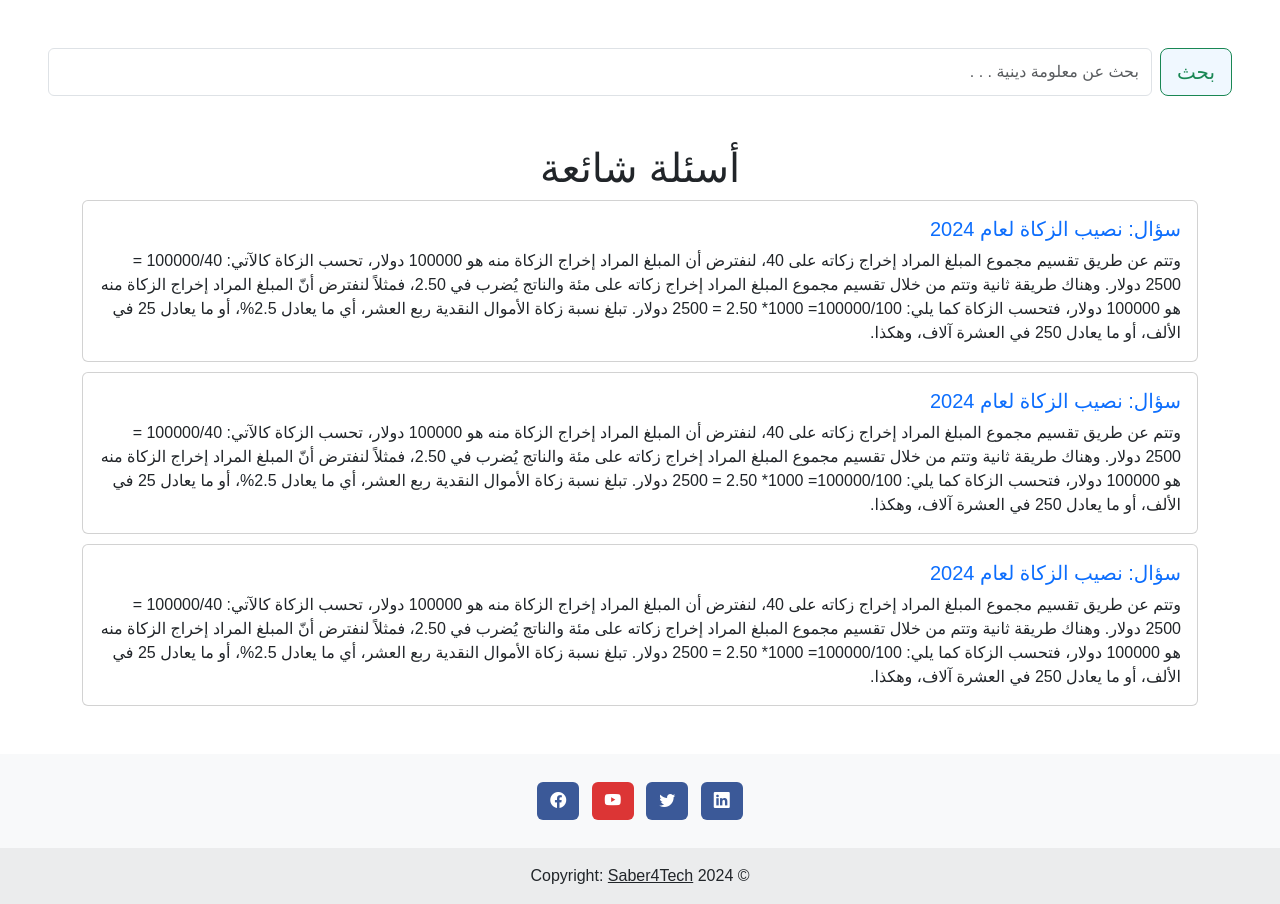
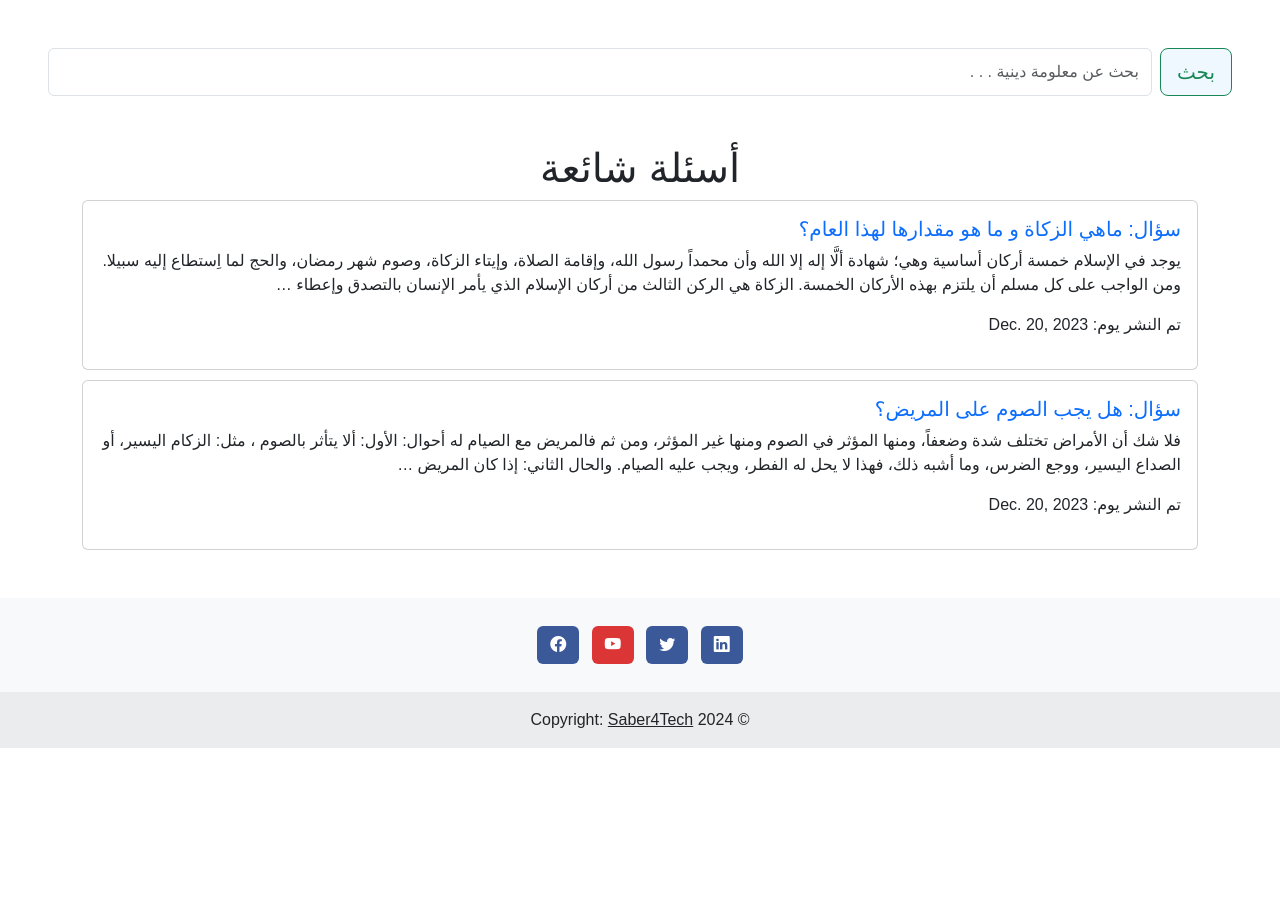
Before and after one commit to SaberHardy/abouObaidaMosque, a Django app: page /questions_blog/ in a window 1280 px wide. Shown: the part 96-1000 px from the top of the page. After the commit the page ends 844 px from the top, so only its background shows below. Run offline with Django 5.2, Linux system fonts and the light colour scheme; data comes from the database, SQL or seed files in the repository; both versions use the stored data as it was after the commit; some libraries are stand-ins or nearby versions.

Commit message:
question model

```diff
--- a/appAbuObaida/admin.py
+++ b/appAbuObaida/admin.py
@@ -1,7 +1,6 @@
 from django.contrib import admin
 
-from appAbuObaida.models import PrayerModel
-
+from appAbuObaida.models import PrayerModel, QuestionModel
 
 # Register your models here.
 # @admin.register(PrayerModel)
@@ -9,3 +8,4 @@ from appAbuObaida.models import PrayerModel
 #     list_display = "__all__"
 
 admin.site.register(PrayerModel)
+admin.site.register(QuestionModel)
--- a/appAbuObaida/models.py
+++ b/appAbuObaida/models.py
@@ -26,3 +26,12 @@ class PrayerModel(models.Model):
 
     def __str__(self):
         return formats.date_format(self.month_field, format='d F Y ')
+
+
+class QuestionModel(models.Model):
+    question_title = models.CharField(max_length=500)
+    question_answer = models.TextField()
+    pub_date = models.DateField(auto_now_add=True)
+
+    def __str__(self):
+        return self.question_title
--- a/appAbuObaida/views.py
+++ b/appAbuObaida/views.py
@@ -1,7 +1,7 @@
 from django.shortcuts import render
 from django.utils.translation import activate
 
-from appAbuObaida.models import PrayerModel
+from appAbuObaida.models import PrayerModel, QuestionModel
 
 
 def index(request):
@@ -14,7 +14,11 @@ def index(request):
 
 
 def questions_blog(request):
-    return render(request, 'appAbuObaida/questions_blog.html')
+    questions = QuestionModel.objects.all()
+    context = {
+        'questions': questions
+    }
+    return render(request, 'appAbuObaida/questions_blog.html', context)
 
 
 def question_detail(request):
--- a/templates/appAbuObaida/questions_blog.html
+++ b/templates/appAbuObaida/questions_blog.html
@@ -9,59 +9,16 @@
     </form>
     <div class="container my-5" dir="rtl">
         <h1 class="text-center">أسئلة شائعة </h1>
-        <div class="card card-questions">
-            <div class="card-body">
-                <a class="card-link" href="">
-                    <h5 class="card-title">سؤال: نصيب الزكاة لعام 2024</h5>
-                </a>
-                <p class="card-text">
-                    وتتم عن طريق تقسيم مجموع المبلغ المراد إخراج زكاته على 40، لنفترض أن المبلغ المراد إخراج الزكاة منه
-                    هو 100000 دولار، تحسب الزكاة كالآتي: 100000/40 = 2500 دولار.
-
-                    وهناك طريقة ثانية وتتم من خلال تقسيم مجموع المبلغ المراد إخراج زكاته على مئة والناتج يُضرب في 2.50،
-                    فمثلاً لنفترض أنّ المبلغ المراد إخراج الزكاة منه هو 100000 دولار، فتحسب الزكاة كما يلي: 100000/100=
-                    1000* 2.50 = 2500 دولار.
-
-                    تبلغ نسبة زكاة الأموال النقدية ربع العشر، أي ما يعادل 2.5%، أو ما يعادل 25 في الألف، أو ما يعادل 250
-                    في العشرة آلاف، وهكذا.
-                </p>
+        {% for question in questions %}
+            <div class="card card-questions">
+                <div class="card-body">
+                    <a class="card-link" href="">
+                        <h5 class="card-title">سؤال: {{ question.question_title }}</h5>
+                    </a>
+                    <p class="card-text">{{ question.question_answer|truncatewords:50 }}</p>
+                    <p class="">تم النشر يوم:   {{ question.pub_date }}</p>
+                </div>
             </div>
-        </div>
-        <div class="card card-questions">
-            <div class="card-body">
-                <a class="card-link" href="">
-                    <h5 class="card-title">سؤال: نصيب الزكاة لعام 2024</h5>
-                </a>
-                <p class="card-text">
-                    وتتم عن طريق تقسيم مجموع المبلغ المراد إخراج زكاته على 40، لنفترض أن المبلغ المراد إخراج الزكاة منه
-                    هو 100000 دولار، تحسب الزكاة كالآتي: 100000/40 = 2500 دولار.
-
-                    وهناك طريقة ثانية وتتم من خلال تقسيم مجموع المبلغ المراد إخراج زكاته على مئة والناتج يُضرب في 2.50،
-                    فمثلاً لنفترض أنّ المبلغ المراد إخراج الزكاة منه هو 100000 دولار، فتحسب الزكاة كما يلي: 100000/100=
-                    1000* 2.50 = 2500 دولار.
-
-                    تبلغ نسبة زكاة الأموال النقدية ربع العشر، أي ما يعادل 2.5%، أو ما يعادل 25 في الألف، أو ما يعادل 250
-                    في العشرة آلاف، وهكذا.
-                </p>
-            </div>
-        </div>
-        <div class="card card-questions">
-            <div class="card-body">
-                <a class="card-link" href="">
-                    <h5 class="card-title">سؤال: نصيب الزكاة لعام 2024</h5>
-                </a>
-                <p class="card-text">
-                    وتتم عن طريق تقسيم مجموع المبلغ المراد إخراج زكاته على 40، لنفترض أن المبلغ المراد إخراج الزكاة منه
-                    هو 100000 دولار، تحسب الزكاة كالآتي: 100000/40 = 2500 دولار.
-
-                    وهناك طريقة ثانية وتتم من خلال تقسيم مجموع المبلغ المراد إخراج زكاته على مئة والناتج يُضرب في 2.50،
-                    فمثلاً لنفترض أنّ المبلغ المراد إخراج الزكاة منه هو 100000 دولار، فتحسب الزكاة كما يلي: 100000/100=
-                    1000* 2.50 = 2500 دولار.
-
-                    تبلغ نسبة زكاة الأموال النقدية ربع العشر، أي ما يعادل 2.5%، أو ما يعادل 25 في الألف، أو ما يعادل 250
-                    في العشرة آلاف، وهكذا.
-                </p>
-            </div>
-        </div>
+        {% endfor %}
     </div>
 {% endblock %}
```
Also changed, not shown: db.sqlite3.
